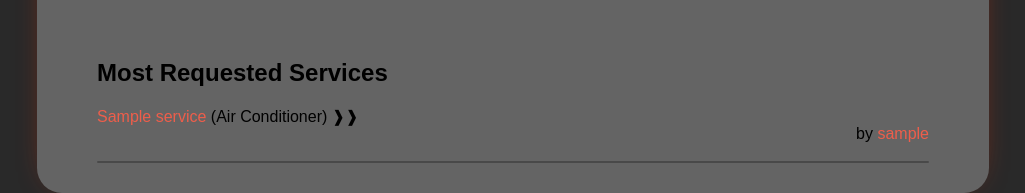
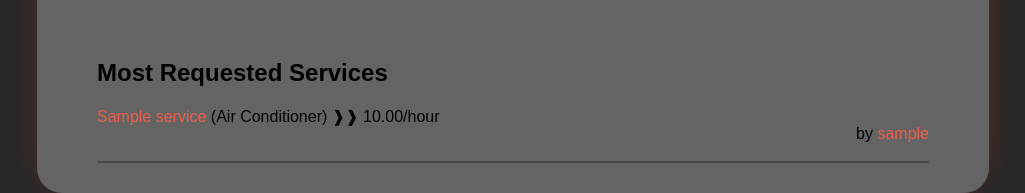
Before and after one commit to shaokoth/netfix, a Django app: page / in a window 1280 px wide. Shown: the part 768-961 px from the top of the page, without its empty margins (127-1152 px from the left). Run offline with Django 3.2, Linux system fonts and the light colour scheme; tables that the repository leaves empty hold one stand-in row (values such as "Sample post").

Commit message:
fix: update template to use correct price_hour field

```diff
--- a/main/templates/main/home.html
+++ b/main/templates/main/home.html
@@ -17,7 +17,7 @@
         {% for service in most_requested_services %}
         <div class="service-item">
             <a href="/services/{{service.id}}">{{service.name}}</a> ({{service.field}})
-            <p style="margin: 0; display: inline-block;"> ❱❱ {{service.total_price|floatformat:2 }}</p>
+            <p style="margin: 0; display: inline-block;"> ❱❱ {{service.price_hour|floatformat:2 }}/hour</p>
             <p style="margin: 0; display: inline-block;"> {{ service.request_date }}</p>
             <p style="float: right; margin: 0;">
                 by <a href="">{{service.company.user}}</a>
```
